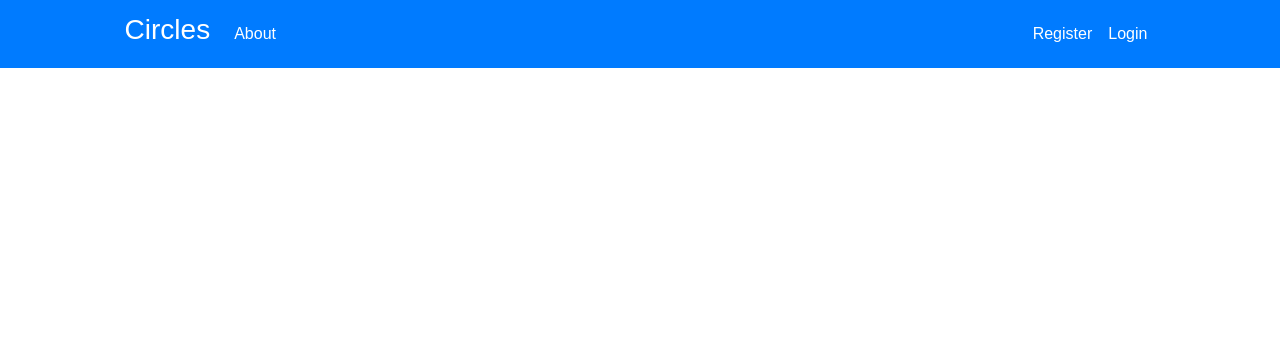
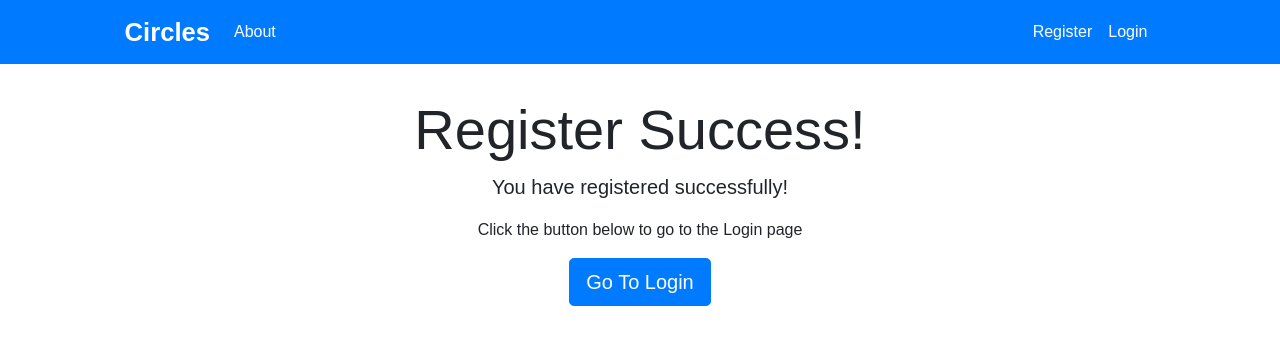
Before and after one commit to GingerNeil12/MEng_React_Frontend, a React (Create React App) app: page /register-success in a window 1280 px wide. Shown: the top 344 px of the page. Built offline with nearby package versions, Linux system fonts and the light colour scheme.

Commit message:
Added register successful screen

```diff
--- a/src/App.js
+++ b/src/App.js
@@ -2,6 +2,7 @@ import React, { Component } from 'react';
 import { BrowserRouter as Router, Route } from 'react-router-dom';
 import Home from './components/home/Home';
 import Register from './components/register/Register';
+import RegisterSuccess from './components/register/RegisterSuccess';
 import Login from './components/login/Login';
 import Header from './components/header/Header';
 import './App.css';
@@ -14,6 +15,7 @@ class App extends Component {
           <Header />
           <Route exact path="/" component={Home}/>
           <Route exact path="/register" component={Register}/>
+          <Route exact path="/register-success" component={RegisterSuccess}/>
           <Route exact path="/login" component={Login}/>
         </div>
       </Router>
--- a/src/components/header/Header.js
+++ b/src/components/header/Header.js
@@ -7,7 +7,7 @@ export default class Header extends Component {
             <Navbar collapseOnSelect expand="lg" bg="primary" variant="dark">
                 <Container>
                     <Navbar.Brand href="/" style={BrandStyle}>
-                        <h3>Circles</h3>
+                        Circles
                     </Navbar.Brand>
                     <Navbar.Toggle aria-controls="toggle-navbar"/>
                     <Navbar.Collapse id="toggle-navbar">
@@ -31,5 +31,6 @@ const LinkStyle = {
 }
 
 const BrandStyle = {
-    fontWeight: "bold"
+    fontWeight: "bold",
+    fontSize: "1.6em"
 }
--- a/src/components/register/Register.js
+++ b/src/components/register/Register.js
@@ -1,6 +1,7 @@
 import React, { Component } from 'react'
 import { Form, Button } from 'react-bootstrap';
 import axios from 'axios';
+import { Redirect } from 'react-router-dom';
 import '../../css/layout/Register.css';
 
 export default class Register extends Component {
@@ -13,6 +14,7 @@ export default class Register extends Component {
             password: '',
             password2: '',
             validated: false,
+            success: false,
             errors: {}
         }
 
@@ -38,16 +40,15 @@ export default class Register extends Component {
         // Redirect to login after successful result
         // Set the Forms to invalid if unsuccessful
         axios.post('http://localhost:5000/api/users/register', newUser)
-            .then(result => console.log(result.data))
+            .then(result => this.setState({success: true}))
             .catch(err => {
                 this.setState({ errors: err.response.data });
                 this.setState({ validated: false });
-                console.log(this.state.errors);
             });
     }
 
     render() {
-        const { validated, errors } = this.state;
+        const { validated, errors, success } = this.state;
         return (
             <div id="register-form">
                 <h1 style={RegisterTitle}>Register</h1>
@@ -117,6 +118,9 @@ export default class Register extends Component {
                             style={ButtonStyle}>Register</Button>
                     </Form.Group>
                 </Form>
+                {success && (
+                    <Redirect to='/register-success'/>
+                )}
             </div>
         )
     }
--- /dev/null
+++ b/src/components/register/RegisterSuccess.js
@@ -0,0 +1,42 @@
+import React, { Component } from 'react';
+import { Button, Container } from 'react-bootstrap';
+import { Redirect } from 'react-router-dom';
+
+export default class RegisterSuccess extends Component {
+    constructor(){
+        super();
+
+        this.state = {
+            clicked: false
+        }
+        this.onClick = this.onClick.bind(this);
+    }
+
+    onClick = (e) => {
+        e.preventDefault();
+        this.setState({clicked: true});
+    }
+
+    render() {
+        const {clicked} = this.state;
+
+        return (
+            <Container>
+                <div style={DivStyle}>
+                    <h2 className="display-4">Register Success!</h2>
+                    <p className="lead">You have registered successfully!</p>
+                    <p>Click the button below to go to the Login page</p>
+                    <Button onClick={this.onClick} variant="primary" bg="primary" size="lg">Go To Login</Button>
+                </div>
+                {clicked && (
+                    <Redirect to="/login"/>
+                )}
+            </Container>
+        )
+    }
+}
+
+const DivStyle = {
+    textAlign: "center",
+    margin: "2em auto"
+}
```
